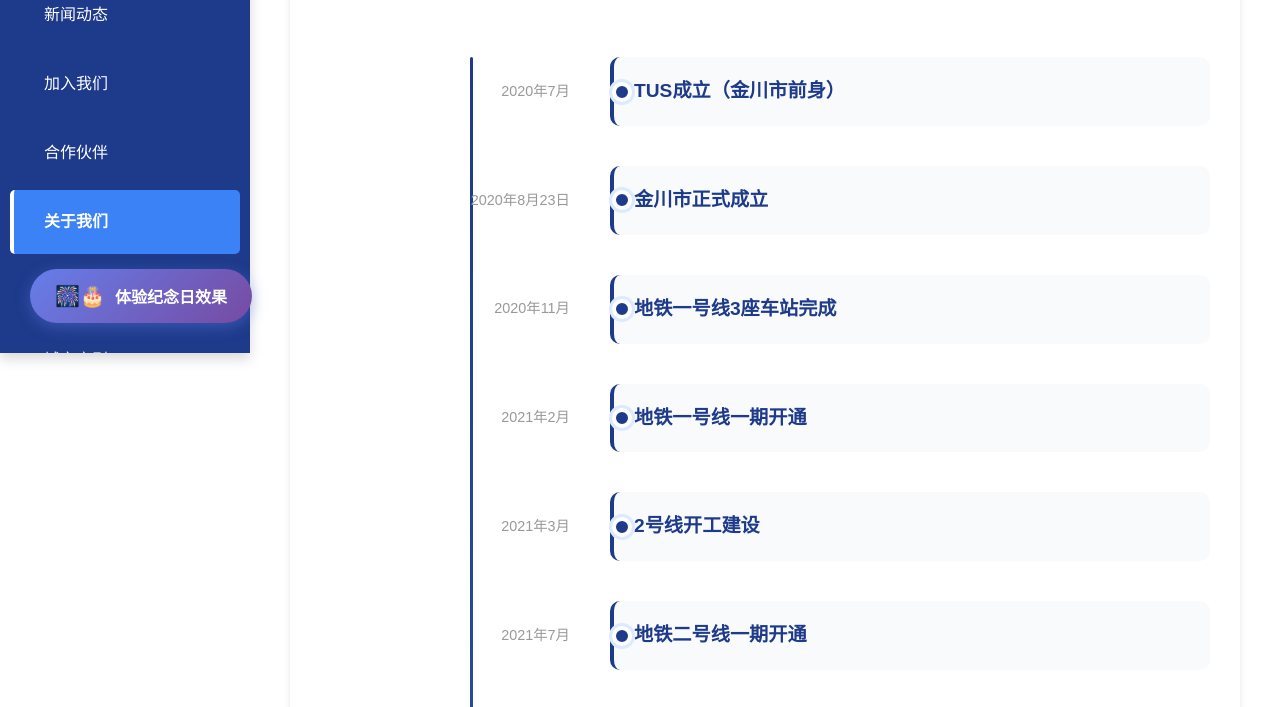
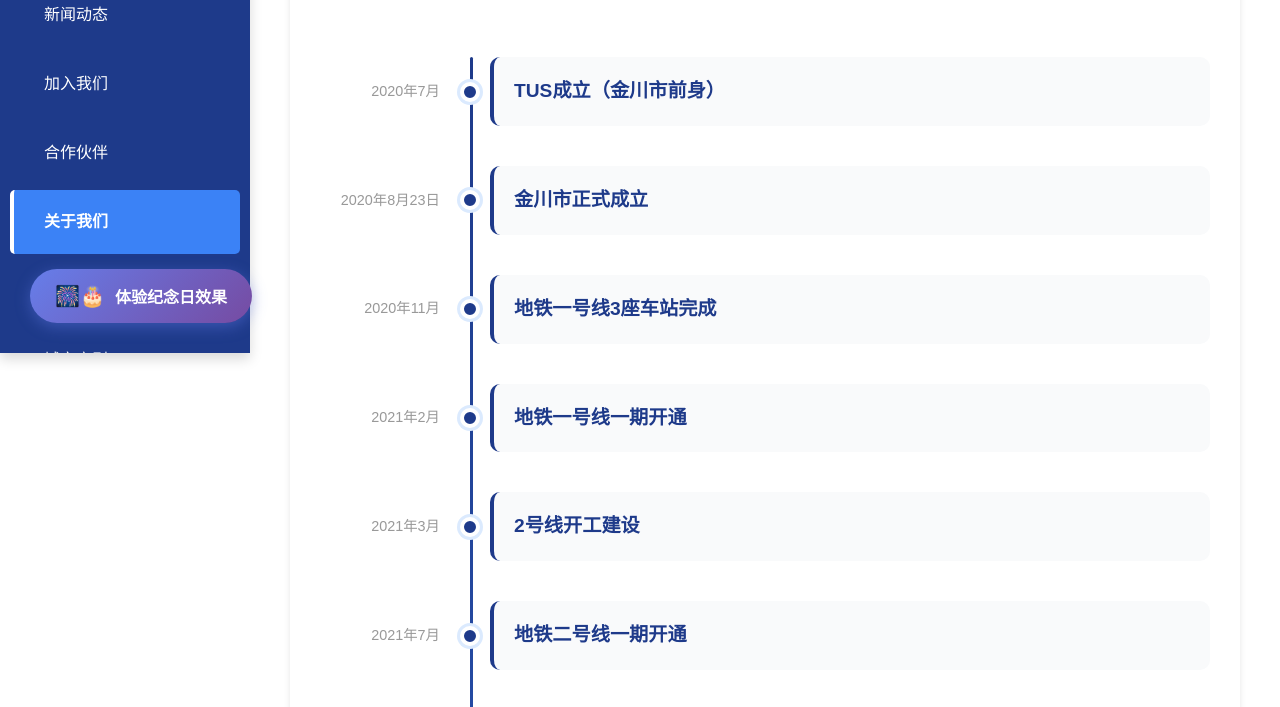
Before and after one commit to mcjcdsa/JKMA-jinchuan, a plain HTML site: page about.html in a window 1280 px wide. Shown: the part 447-1154 px from the top of the page. Drawn offline with Linux system fonts and the light colour scheme.

Commit message:
Fix timeline layout: date left of line, marker on line, event right of line

```diff
--- a/css/about.css
+++ b/css/about.css
@@ -31,7 +31,7 @@
     position: relative;
     max-width: 1000px;
     margin: 0 auto;
-    padding-left: 150px;
+    padding-left: 0;
 }
 
 .timeline::before {
@@ -43,6 +43,7 @@
     width: 3px;
     background: linear-gradient(to bottom, var(--color-primary), var(--color-primary-light));
     border-radius: 2px;
+    z-index: 1;
 }
 
 .timeline-item {
@@ -57,17 +58,17 @@
     font-size: var(--font-size-small);
     color: var(--color-text-muted);
     font-weight: 500;
-    min-width: 120px;
+    width: 140px;
     text-align: right;
     flex-shrink: 0;
     padding-right: var(--spacing-md);
     position: relative;
-    z-index: 1;
+    z-index: 2;
 }
 
 .timeline-marker {
     position: absolute;
-    left: 151.5px;
+    left: 150px;
     top: 50%;
     transform: translate(-50%, -50%);
     width: 20px;
@@ -94,9 +95,9 @@
     border-left: 4px solid var(--color-primary);
     transition: all var(--transition-normal);
     flex: 1;
-    margin-left: var(--spacing-md);
+    margin-left: 30px;
     position: relative;
-    z-index: 1;
+    z-index: 2;
 }
 
 .timeline-item:hover .timeline-content {
```
